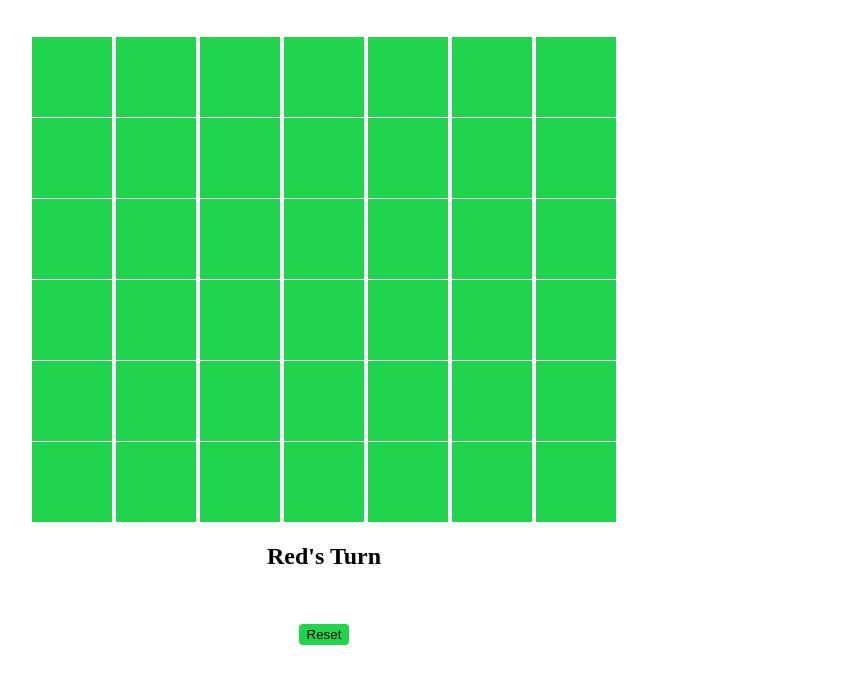
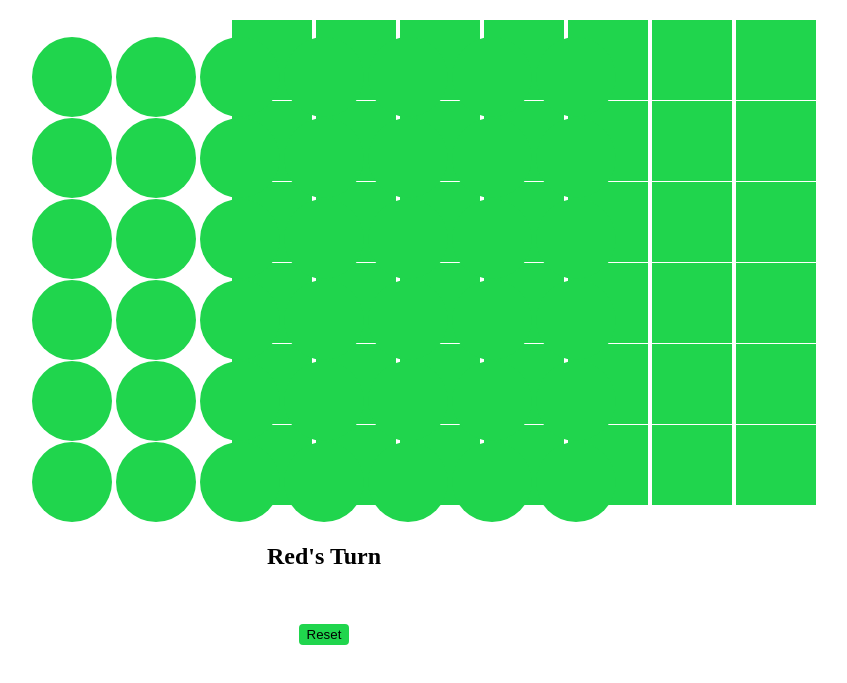
Before and after one commit to ezekielskeene/ezekielskeene.github.io, a website: page connectFour.html in a window 1280 px wide. Shown: the part 87-770 px from the top of the page, without its empty margins (316-1163 px from the left). Drawn offline with Linux system fonts and the light colour scheme.

Commit message:
yay connect four looks better. still looks bad though

```diff
--- a/CSS/connectFour.css
+++ b/CSS/connectFour.css
@@ -15,17 +15,27 @@ button {
     width: 80px;
     height: 80px;
     background-color: #20d54d;
-    border-radius: 0px;
+    border-radius: 40px;
     border: 2px solid transparent;
     margin-bottom: 0px;
 
 }
 
-button:hover {
-    background-color: #23b24d;
+
+#boardBackground {
+    pointer-events: none;
+    position: absolute;
+    bottom: 207px;
+    left:548px;
+    z-index: -1;
 }
 
-.column {
+.backgroundSpace {
+    border-radius: 0;
+}
+
+
+.column, .backgroundColumn {
     display:inline-block
 }
 
--- a/connectFour.html
+++ b/connectFour.html
@@ -106,6 +106,99 @@
         <button id="space7-6" class="column7"></button>
     </div>
   </div>
+  <div id="boardBackground">
+    <div class="backgroundColumn">
+        <button class="backgroundSpace"></button>
+        <br>
+        <button class="backgroundSpace"></button>
+        <br>
+        <button class="backgroundSpace"></button>
+        <br>
+        <button class="backgroundSpace"></button>
+        <br>
+        <button class="backgroundSpace"></button>
+        <br>
+        <button class="backgroundSpace"></button>
+    </div>
+    <div class="backgroundColumn">
+        <button class="backgroundSpace"></button>
+        <br>
+        <button class="backgroundSpace"></button>
+        <br>
+        <button class="backgroundSpace"></button>
+        <br>
+        <button class="backgroundSpace"></button>
+        <br>
+        <button class="backgroundSpace"></button>
+        <br>
+        <button class="backgroundSpace"></button>
+    </div>
+    <div class="backgroundColumn">
+        <button class="backgroundSpace"></button>
+        <br>
+        <button class="backgroundSpace"></button>
+        <br>
+        <button class="backgroundSpace"></button>
+        <br>
+        <button class="backgroundSpace"></button>
+        <br>
+        <button class="backgroundSpace"></button>
+        <br>
+        <button class="backgroundSpace"></button>
+    </div>
+    <div class="backgroundColumn">
+        <button class="backgroundSpace"></button>
+        <br>
+        <button class="backgroundSpace"></button>
+        <br>
+        <button class="backgroundSpace"></button>
+        <br>
+        <button class="backgroundSpace"></button>
+        <br>
+        <button class="backgroundSpace"></button>
+        <br>
+        <button class="backgroundSpace"></button>
+    </div>
+    <div class="backgroundColumn">
+        <button class="backgroundSpace"></button>
+        <br>
+        <button class="backgroundSpace"></button>
+        <br>
+        <button class="backgroundSpace"></button>
+        <br>
+        <button class="backgroundSpace"></button>
+        <br>
+        <button class="backgroundSpace"></button>
+        <br>
+        <button class="backgroundSpace"></button>
+    </div>
+    <div class="backgroundColumn">
+        <button class="backgroundSpace"></button>
+        <br>
+        <button class="backgroundSpace"></button>
+        <br>
+        <button class="backgroundSpace"></button>
+        <br>
+        <button class="backgroundSpace"></button>
+        <br>
+        <button class="backgroundSpace"></button>
+        <br>
+        <button class="backgroundSpace"></button>
+    </div>
+    <div class="backgroundColumn">
+        <button class="backgroundSpace"></button>
+        <br>
+        <button class="backgroundSpace"></button>
+        <br>
+        <button class="backgroundSpace"></button>
+        <br>
+        <button class="backgroundSpace"></button>
+        <br>
+        <button class="backgroundSpace"></button>
+        <br>
+        <button class="backgroundSpace"></button>
+    </div>
+  </div>
   <h2 id="turnHeader">Red's Turn</h2>
   <p id="valid">Not A Valid Move</p>
   <button id="reset">Reset</button>
--- a/connectFour.js
+++ b/connectFour.js
@@ -16,10 +16,23 @@ for (let i = 0; i < 7; i++) {
             click(i)
         }
     })
+    for (let j = 0; j < 6; j++) {
+        spaces[i][j].addEventListener('mouseover', () => {
+            if (spaceColors[i][j] === 'E') {
+                spaces[i][j].style.backgroundColor = '#23b24d'
+            }
+        })
+        spaces[i][j].addEventListener('mouseout', () => {
+            if (spaceColors[i][j] === 'E') {
+                spaces[i][j].style.backgroundColor = '#20d54d'
+            }
+        })
+    }
 }
 document.getElementById('reset').addEventListener('click', () => {
     reset()
 })
+
 
 function click(i) {
     for (let j = 5; j >= 0; j--) {
```
Also changed, not shown: Rock-Tic.html (+1 -1 lines), Ultimate-Rock-Tic.html (+1 -1 lines).
